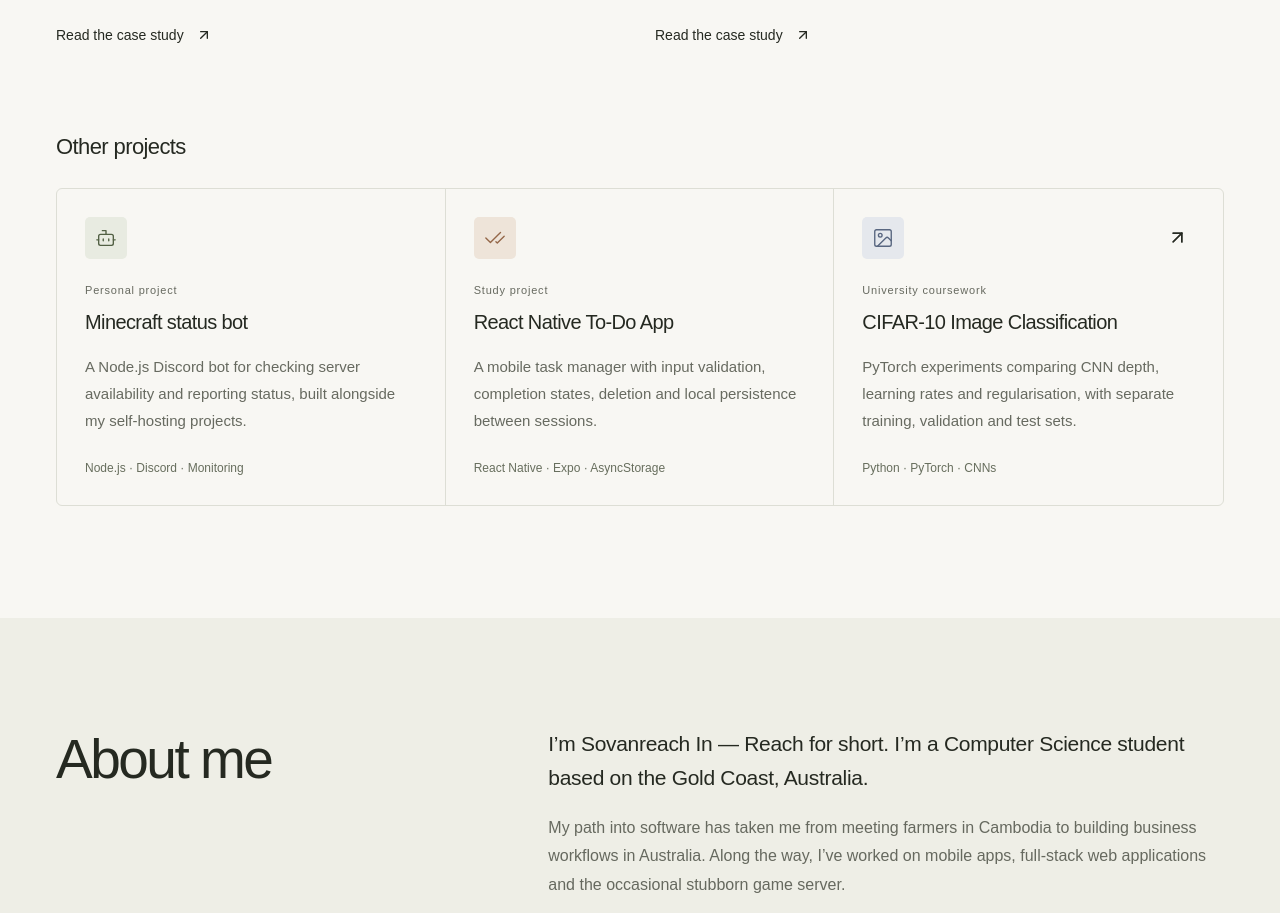
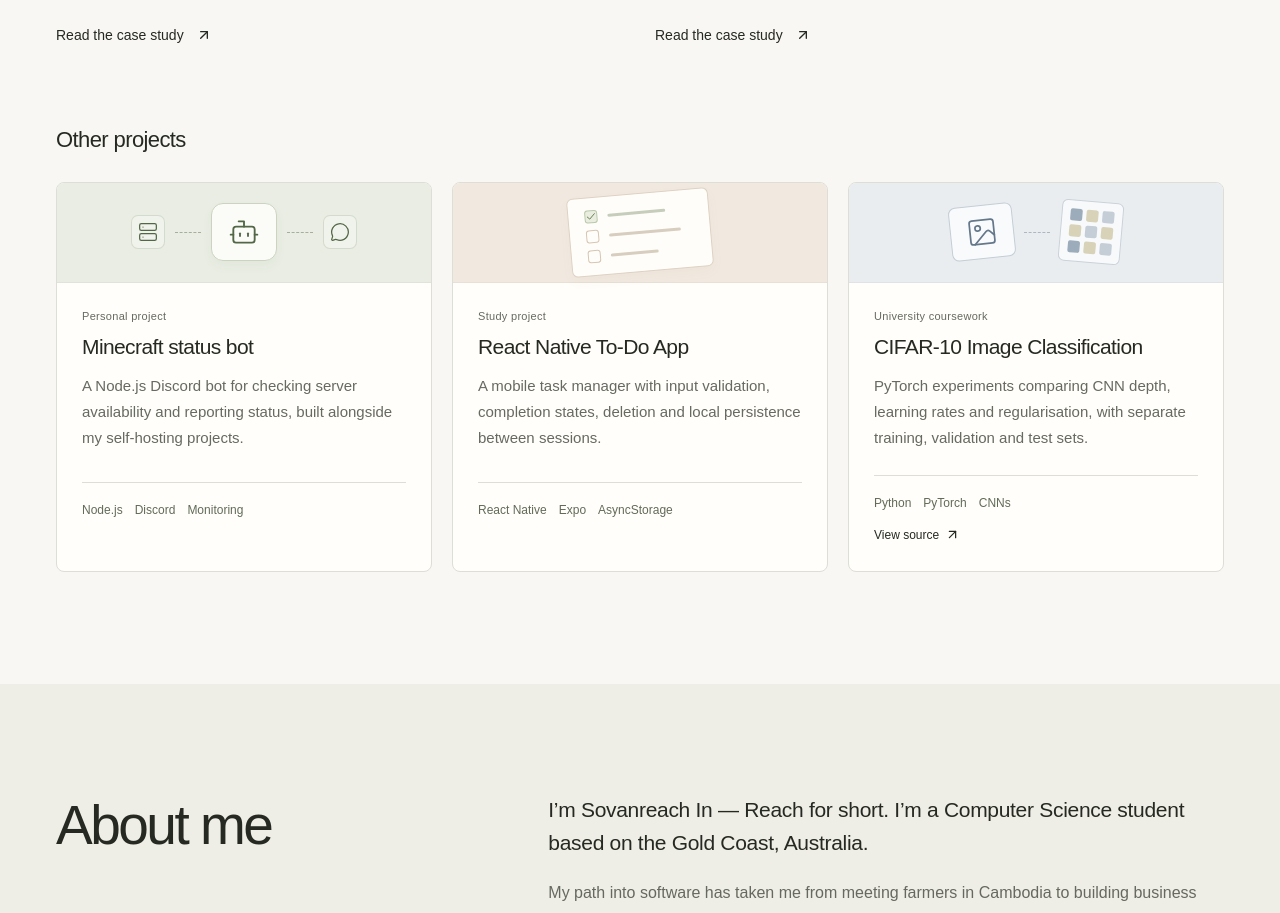
Before and after one commit to ReachGH/Personal-Web, a Next.js app in the folder reach-portfolio/: page / in a window 1280 px wide. Shown: the part 1868-2781 px from the top of the page. Built offline with nearby package versions, Linux system fonts and the light colour scheme; no server answers; a web font is replaced by a local one.

Commit message:
style: redesign supporting projects with individual illustrated cards

```diff
--- a/reach-portfolio/app/globals.css
+++ b/reach-portfolio/app/globals.css
@@ -1065,10 +1065,7 @@ h2 {
   border-color: #6b7b5e;
 }
 .other-heading {
-  margin-block: 79px 25px;
-  display: flex;
-  justify-content: space-between;
-  align-items: center;
+  margin-block: 72px 26px;
 }
 .other-heading h3 {
   font-size: 22px;
@@ -1078,71 +1075,201 @@ h2 {
 .other-projects {
   display: grid;
   grid-template-columns: repeat(3, 1fr);
+  gap: 20px;
+}
+.other-project {
+  display: flex;
+  flex-direction: column;
   border: 1px solid var(--line);
+  border-radius: 8px;
+  background: var(--white);
+  overflow: hidden;
+  min-width: 0;
+}
+.supporting-sketch {
+  height: 100px;
+  display: flex;
+  align-items: center;
+  justify-content: center;
+  border-bottom: 1px solid #52604412;
+  flex-shrink: 0;
+}
+.supporting-sketch-bot {
+  background: #e9ede3;
+  color: #536747;
+}
+.supporting-sketch-tasks {
+  background: #f1e9e0;
+  color: #997249;
+}
+.supporting-sketch-image {
+  background: #e9edf0;
+  color: #65778b;
+}
+.bot-sketch,
+.image-sketch {
+  display: flex;
+  align-items: center;
+  gap: 10px;
+}
+.sketch-endpoint,
+.sketch-hub,
+.sketch-image {
+  display: flex;
+  align-items: center;
+  justify-content: center;
+}
+.sketch-endpoint {
+  height: 34px;
+  width: 34px;
+  border: 1px solid #70825c35;
+  border-radius: 7px;
+  background: #f8faf380;
+}
+.sketch-hub {
+  height: 58px;
+  width: 66px;
+  background: #fbfcf7;
+  border: 1px solid #cbd4bf;
+  border-radius: 12px;
+  box-shadow: 0 5px 12px #5367470a;
+}
+.sketch-connection {
+  width: 26px;
+  border-top: 1px dashed currentColor;
+  opacity: 0.45;
+}
+.task-sketch {
+  width: 142px;
+  padding: 12px 16px;
+  border: 1px solid #ded2c3;
   border-radius: 6px;
-  overflow: hidden;
-}
-.other-project {
+  background: #fffdfa;
+  transform: rotate(-5deg);
+  box-shadow: 0 5px 12px #9972490a;
+}
+.sketch-task {
+  display: flex;
+  align-items: center;
+  gap: 10px;
+  margin-top: 7px;
+}
+.sketch-task:first-child {
+  margin-top: 0;
+}
+.sketch-checkbox {
+  display: flex;
+  align-items: center;
+  justify-content: center;
+  width: 13px;
+  height: 13px;
+  border: 1px solid #d6c6b3;
+  border-radius: 3px;
+}
+.sketch-task-done .sketch-checkbox {
+  background: #e9eddf;
+  border-color: #b9c8a9;
+  color: #647c4c;
+}
+.sketch-task-line {
+  height: 3px;
+  width: 72px;
+  border-radius: 2px;
+  background: #d8cebf;
+}
+.sketch-task-done .sketch-task-line {
+  background: #c6cebb;
+  width: 58px;
+}
+.sketch-task:last-child .sketch-task-line {
+  width: 48px;
+}
+.sketch-image {
+  height: 54px;
+  width: 64px;
+  border: 1px solid #c4ced6;
+  border-radius: 7px;
+  background: #f8fafb;
+  transform: rotate(-6deg);
+}
+.sketch-tiles {
+  display: grid;
+  grid-template-columns: repeat(3, 12px);
+  gap: 4px;
+  padding: 8px;
+  border: 1px solid #cbd3da;
+  border-radius: 6px;
+  background: #f7f9fb;
+  transform: rotate(5deg);
+}
+.sketch-tiles > span {
+  height: 12px;
+  border-radius: 2px;
+  background: #c5ced7;
+}
+.sketch-tiles > span:nth-child(3n + 1) {
+  background: #9dacba;
+}
+.sketch-tiles > span:nth-child(2n) {
+  background: #d8d2b8;
+}
+.other-project-content {
   display: flex;
   flex-direction: column;
-  padding: 28px;
-  border-right: 1px solid var(--line);
-  min-width: 0;
-}
-.other-project:last-child {
-  border: 0;
-}
-.other-project-top {
-  display: flex;
-  align-items: center;
-  justify-content: space-between;
-  margin-bottom: 23px;
-}
-.other-icon {
-  display: flex;
-  align-items: center;
-  justify-content: center;
-  height: 42px;
-  width: 42px;
-  background: #e8ebe1;
-  color: #526044;
-  border-radius: 5px;
-}
-.other-icon-tasks {
-  background: #eee4d9;
-  color: #946749;
-}
-.other-icon-image {
-  background: #e5e8ed;
-  color: #596781;
-}
-.small-arrow {
-  display: flex;
-  padding: 7px;
-}
-.small-arrow:hover {
-  color: var(--accent);
-}
-.other-project > .small-label {
+  flex: 1;
+  padding: 25px;
+}
+.other-project-content > .small-label {
   font-size: var(--text-label);
-  letter-spacing: 0.8px;
+  letter-spacing: 0.3px;
 }
 .other-project h4 {
-  font-size: 20px;
+  font-size: 21px;
   font-weight: 500;
   letter-spacing: -0.6px;
+  line-height: 1.3;
   margin-top: 9px;
 }
 .other-project p {
   font-size: 0.9375rem;
-  line-height: 1.8;
+  line-height: 1.75;
   color: var(--muted);
-  margin-block: 16px 25px;
+  margin-block: 12px 24px;
+}
+.other-project-footer {
+  margin-top: auto;
+  padding-top: 18px;
+  border-top: 1px solid var(--line);
+  min-height: 64px;
 }
 .other-stack {
+  display: flex;
+  flex-wrap: wrap;
+  gap: 5px 12px;
+  list-style: none;
+  padding: 0;
+  margin: 0;
+  color: #626b58;
   font-size: var(--text-detail);
-  color: #676e5d;
-  margin-top: auto;
+  line-height: 1.6;
+}
+.other-source {
+  display: inline-flex;
+  align-items: center;
+  gap: 6px;
+  color: var(--ink);
+  font-size: 12px;
+  font-weight: 500;
+  margin-top: 12px;
+}
+.other-source:hover {
+  color: var(--accent);
+}
+.other-source svg {
+  transition: transform 0.2s;
+}
+.other-source:hover svg {
+  transform: translate(2px, -2px);
 }
 .about-section {
   background: #eeeee6;
@@ -1902,9 +2029,6 @@ h2 {
     font-size: 5.5px;
     gap: 4px;
   }
-  .other-project {
-    padding: 23px;
-  }
   .about-grid {
     gap: 65px;
   }
@@ -2024,12 +2148,6 @@ h2 {
   .scene-caption {
     left: 21px;
     font-size: 5.5px;
-  }
-  .other-project {
-    padding: 21px;
-  }
-  .other-project h4 {
-    font-size: 18px;
   }
   .about-grid {
     gap: 45px;
@@ -2364,36 +2482,6 @@ h2 {
   .case-link {
     margin-top: 17px;
   }
-  .other-heading {
-    margin-top: 59px;
-    align-items: flex-start;
-    gap: 9px;
-    flex-direction: column;
-  }
-  .other-heading h3 {
-    font-size: 21px;
-  }
-  .other-projects {
-    grid-template-columns: 1fr;
-  }
-  .other-project {
-    border-right: 0;
-    border-bottom: 1px solid var(--line);
-    padding: 26px;
-  }
-  .other-project-top {
-    margin-bottom: 18px;
-  }
-  .other-project h4 {
-    font-size: 22px;
-  }
-  .other-project p {
-    margin-block: 14px 21px;
-    max-width: 450px;
-  }
-  .other-stack {
-    font-size: 9px;
-  }
   .about-grid {
     grid-template-columns: 1fr;
     gap: 36px;
@@ -3039,6 +3127,84 @@ h2 {
   }
 }
 
+@media (max-width: 1100px) {
+  .other-project-content {
+    padding: 22px;
+  }
+  .other-project h4 {
+    font-size: 20px;
+  }
+}
+
+@media (min-width: 1001px) and (max-width: 1200px) {
+  .other-project h4 {
+    min-height: 2.6em;
+  }
+}
+
+@media (max-width: 1000px) {
+  .other-projects {
+    grid-template-columns: 1fr;
+    gap: 16px;
+  }
+}
+
+@media (min-width: 541px) and (max-width: 1000px) {
+  .other-project {
+    display: grid;
+    grid-template-columns: 160px minmax(0, 1fr);
+  }
+  .supporting-sketch {
+    height: 100%;
+    min-height: 200px;
+    border-bottom: 0;
+    border-right: 1px solid #52604412;
+  }
+  .bot-sketch,
+  .image-sketch {
+    transform: scale(0.65);
+    flex-shrink: 0;
+  }
+  .task-sketch {
+    transform: rotate(-5deg) scale(0.8);
+    flex-shrink: 0;
+  }
+  .other-project h4 {
+    min-height: 0;
+    font-size: 21px;
+  }
+  .other-project p {
+    margin-bottom: 18px;
+  }
+  .other-project-footer {
+    display: flex;
+    flex-wrap: wrap;
+    align-items: center;
+    justify-content: space-between;
+    gap: 12px;
+    min-height: 0;
+  }
+  .other-source {
+    margin-top: 0;
+  }
+}
+
+@media (max-width: 540px) {
+  .other-heading {
+    margin-top: 52px;
+  }
+  .other-project-content {
+    padding: 24px;
+  }
+  .other-project h4 {
+    min-height: 0;
+    font-size: 22px;
+  }
+  .other-project-footer {
+    min-height: 0;
+  }
+}
+
 @media (prefers-reduced-motion: reduce) {
   html {
     scroll-behavior: auto;
--- a/reach-portfolio/app/page.tsx
+++ b/reach-portfolio/app/page.tsx
@@ -1,18 +1,16 @@
 import {
   ArrowDownRight,
   ArrowUpRight,
-  Bot,
-  CheckCheck,
   GraduationCap,
-  Image as ImageIcon,
   MapPin,
   Trophy,
 } from "lucide-react";
 import { Asterisk } from "@/components/brand";
 import { Contact } from "@/components/contact";
 import { ProjectCard } from "@/components/project-card";
+import { SupportingProjects } from "@/components/supporting-projects";
 import { experience, skills } from "@/data/profile";
-import { otherProjects, projects } from "@/data/projects";
+import { projects } from "@/data/projects";
 
 export default function Home() {
   return (
@@ -83,43 +81,7 @@ export default function Home() {
               />
             ))}
           </div>
-          <div className="other-heading">
-            <h3>Other projects</h3>
-          </div>
-          <div className="other-projects">
-            {otherProjects.map((project) => {
-              const Icon =
-                project.icon === "bot"
-                  ? Bot
-                  : project.icon === "tasks"
-                    ? CheckCheck
-                    : ImageIcon;
-              return (
-                <article className="other-project" key={project.name}>
-                  <div className="other-project-top">
-                    <span className={`other-icon other-icon-${project.icon}`}>
-                      <Icon size={22} strokeWidth={1.5} />
-                    </span>
-                    {project.href && (
-                      <a
-                        className="small-arrow"
-                        href={project.href}
-                        target="_blank"
-                        rel="noopener noreferrer"
-                        aria-label={`View ${project.name} source on GitHub`}
-                      >
-                        <ArrowUpRight size={21} />
-                      </a>
-                    )}
-                  </div>
-                  <span className="small-label">{project.category}</span>
-                  <h4>{project.name}</h4>
-                  <p>{project.description}</p>
-                  <div className="other-stack">{project.stack.join(" · ")}</div>
-                </article>
-              );
-            })}
-          </div>
+          <SupportingProjects />
         </div>
       </section>
 
--- /dev/null
+++ b/reach-portfolio/components/supporting-projects.tsx
@@ -0,0 +1,106 @@
+import {
+  ArrowUpRight,
+  Bot,
+  Check,
+  Image as ImageIcon,
+  MessageCircle,
+  Server,
+} from "lucide-react";
+import { otherProjects } from "@/data/projects";
+
+function ProjectSketch({ kind }: { kind: "bot" | "tasks" | "image" }) {
+  return (
+    <div
+      className={`supporting-sketch supporting-sketch-${kind}`}
+      aria-hidden="true"
+    >
+      {kind === "bot" ? (
+        <div className="bot-sketch">
+          <span className="sketch-endpoint">
+            <Server size={20} strokeWidth={1.5} />
+          </span>
+          <span className="sketch-connection" />
+          <span className="sketch-hub">
+            <Bot size={32} strokeWidth={1.4} />
+          </span>
+          <span className="sketch-connection" />
+          <span className="sketch-endpoint">
+            <MessageCircle size={20} strokeWidth={1.5} />
+          </span>
+        </div>
+      ) : kind === "tasks" ? (
+        <div className="task-sketch">
+          {[true, false, false].map((done, index) => (
+            <div
+              key={index}
+              className={`sketch-task ${done ? "sketch-task-done" : ""}`}
+            >
+              <span className="sketch-checkbox">
+                {done && <Check size={11} strokeWidth={2} />}
+              </span>
+              <span className="sketch-task-line" />
+            </div>
+          ))}
+        </div>
+      ) : (
+        <div className="image-sketch">
+          <span className="sketch-image">
+            <ImageIcon size={32} strokeWidth={1.3} />
+          </span>
+          <span className="sketch-connection" />
+          <div className="sketch-tiles">
+            {Array.from({ length: 9 }, (_, index) => (
+              <span key={index} />
+            ))}
+          </div>
+        </div>
+      )}
+    </div>
+  );
+}
+
+export function SupportingProjects() {
+  return (
+    <section className="other-section" aria-labelledby="other-projects-title">
+      <div className="other-heading">
+        <h3 id="other-projects-title">Other projects</h3>
+      </div>
+      <div className="other-projects">
+        {otherProjects.map((project) => (
+          <article
+            className={`other-project other-project-${project.icon}`}
+            key={project.name}
+          >
+            <ProjectSketch kind={project.icon} />
+            <div className="other-project-content">
+              <span className="small-label">{project.category}</span>
+              <h4>{project.name}</h4>
+              <p>{project.description}</p>
+              <div className="other-project-footer">
+                <ul
+                  className="other-stack"
+                  aria-label={`${project.name} technologies`}
+                >
+                  {project.stack.map((technology) => (
+                    <li key={technology}>{technology}</li>
+                  ))}
+                </ul>
+                {project.href && (
+                  <a
+                    className="other-source"
+                    href={project.href}
+                    target="_blank"
+                    rel="noopener noreferrer"
+                    aria-label={`View ${project.name} source on GitHub`}
+                  >
+                    View source <ArrowUpRight size={15} />
+                  </a>
+                )}
+              </div>
+            </div>
+          </article>
+        ))}
+      </div>
+    </section>
+  );
+}
--- a/reach-portfolio/data/projects.ts
+++ b/reach-portfolio/data/projects.ts
@@ -190,7 +190,16 @@ export const projects: Project[] = [
   },
 ];
 
-export const otherProjects = [
+type SupportingProject = {
+  name: string;
+  category: string;
+  icon: "bot" | "tasks" | "image";
+  description: string;
+  stack: string[];
+  href: string | null;
+};
+
+export const otherProjects: SupportingProject[] = [
   {
     name: "Minecraft status bot",
     category: "Personal project",
```
